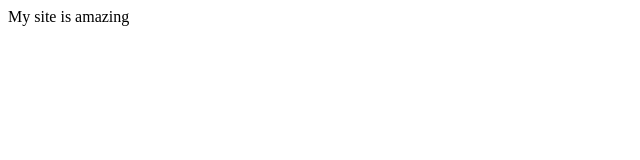
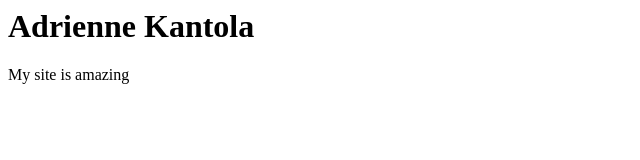
Before and after one commit to adriennekantola/adriennekantola.github.io, a plain HTML site: page index.html in a window 1280 px wide. Shown: the whole page, without its empty margins (0-640 px from the left). Drawn offline with Linux system fonts and the light colour scheme.

Commit message:
Update index.html

```diff
--- a/index.html
+++ b/index.html
@@ -4,6 +4,7 @@
 </head>
 
 <body>
+  <h1>Adrienne Kantola</h1>
   <p>My site is amazing</p>
 
 </body>
```
